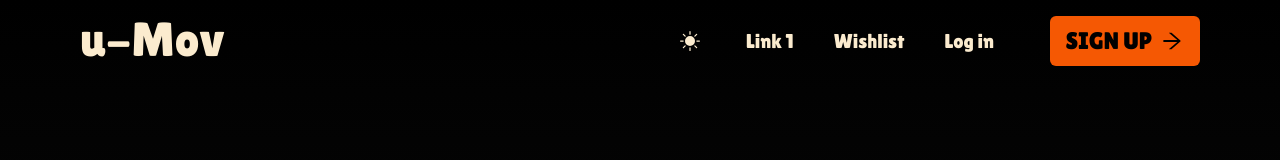
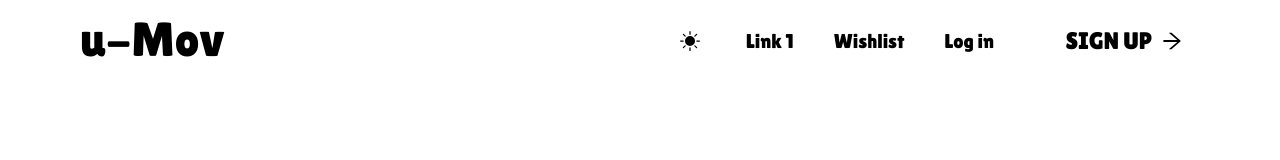
Before and after one commit to Egomessss/U-Mov, a Next.js app: page / in a window 1280 px wide. Shown: the top 160 px of the page. Built offline with nearby package versions, Linux system fonts and the light colour scheme.

Commit message:
added dark classes to previus components

```diff
--- a/src/components/Navbar.tsx
+++ b/src/components/Navbar.tsx
@@ -4,7 +4,7 @@ import { AiOutlineArrowRight } from 'react-icons/ai'
 
 function Navbar() {
     return (
-        <nav className='font-lilita text-cream flex justify-between h-[50px]'>
+        <nav className='font-lilita dark:text-cream flex justify-between h-[50px]'>
             <div>
                 <h1 className='text-5xl '>u-Mov</h1>
             </div>
@@ -21,7 +21,7 @@ function Navbar() {
                         <button>Log in</button>
                     </li>
                 </ul>
-                <button className='text-black gap-2 flex justify-center items-center text-2xl bg-orange rounded-md w-[150px] uppercase'>
+                <button className='dark:text-black gap-2 flex justify-center items-center text-2xl dark:bg-orange rounded-md w-[150px] uppercase'>
                     <p>Sign up</p>
                     <AiOutlineArrowRight />
                 </button>
--- a/src/hooks/ThemeToggler.tsx
+++ b/src/hooks/ThemeToggler.tsx
@@ -12,7 +12,10 @@ function ThemeToggler() {
     useEffect(() => setMounted(true), [])
     if (!mounted) return null
     return (
-        <button className='w-8 h-8 bg-blue-100 rounded-lg dark:bg-black flex items-center justify-center hover:ring-2 ring-blue-400 transition-all duration-300 focus:outline-none' onClick={() => setTheme(theme === "light" ? "dark" : "light")} aria-label="Toogle Dark Mode">{theme === "light" ? <BsMoonFill className="text-blue-500 w-5 h-5" /> : <BsFillSunFill className="text-blue-500 w-5 h-5" />}</button>
+        <button className='w-8 h-8 bg-blue-100 rounded-lg dark:bg-black flex items-center justify-center hover:ring-2 ring-blue-400 transition-all duration-300 focus:outline-none'
+        onClick={() => setTheme(theme === "light" ? "dark" : "light")} aria-label="Toogle Dark Mode">
+            {theme === "light" ? <BsMoonFill className="text-blue-500 w-5 h-5" /> : <BsFillSunFill className="text-blue-500 w-5 h-5" />}
+        </button>
     )
 }
 
--- a/src/pages/index.tsx
+++ b/src/pages/index.tsx
@@ -15,7 +15,7 @@ export default function Home() {
         <link rel="icon" href="/favicon.ico" />
       </Head>
       <>
-        <div className='h-[1500px] px-20 py-4 text-white bg-gradient-to-b from-[#000000] via-gray to-gray ' >
+        <div className='h-[1500px] px-20 py-4 dark:text-white dark:bg-gradient-to-b dark:from-[#000000] dark:via-gray dark:to-gray ' >
           {/* Nav */}
           <Navbar />
           {/* Main  */}
@@ -28,7 +28,7 @@ export default function Home() {
             <h2 className='text-6xl font-lilita'>All the advantages</h2>
             {/* bullet hooks */}
             <ul className='flex justify-between w-full'>
-              <li className='bg-gray w-96 h-60 p-4 '>
+              <li className='dark:bg-gray w-96 h-60 p-4 '>
                 <div className='flex gap-2 items-center text-3xl'>
                   <MdCompare />
                   <h3 className='text-2xl font-bold'>Compare</h3>
@@ -36,14 +36,14 @@ export default function Home() {
                 <p>Compare everything side by side and make the decision that suits you the best
                 </p>
               </li>
-              <li className='bg-gray w-96 h-60 p-4 '>
+              <li className='dark:bg-gray w-96 h-60 p-4 '>
                 <div className='flex gap-2 items-center text-3xl'>
                   <AiOutlineSearch />
                   <h3 className='text-2xl font-bold'>Search</h3></div>
                 <p>You dont know the location? use our extension
                 </p>
               </li>
-              <li className='bg-gray w-96 h-60 p-4 '>
+              <li className='dark:bg-gray w-96 h-60 p-4 '>
                 <div className='flex gap-2 items-center text-3xl'>
                   <AiFillBook />
                   <h3 className='text-2xl font-bold'>Research</h3></div>
@@ -55,10 +55,10 @@ export default function Home() {
 
         </div>
         {/*  */}
-        <div className='h-[800px] bg-gray'>
+        <div className='h-[800px] dark:bg-gray'>
 
         </div>
-        <div className='bg-gray h-[800px]'>
+        <div className='dark:bg-gray h-[800px]'>
 
         </div>
 
```
